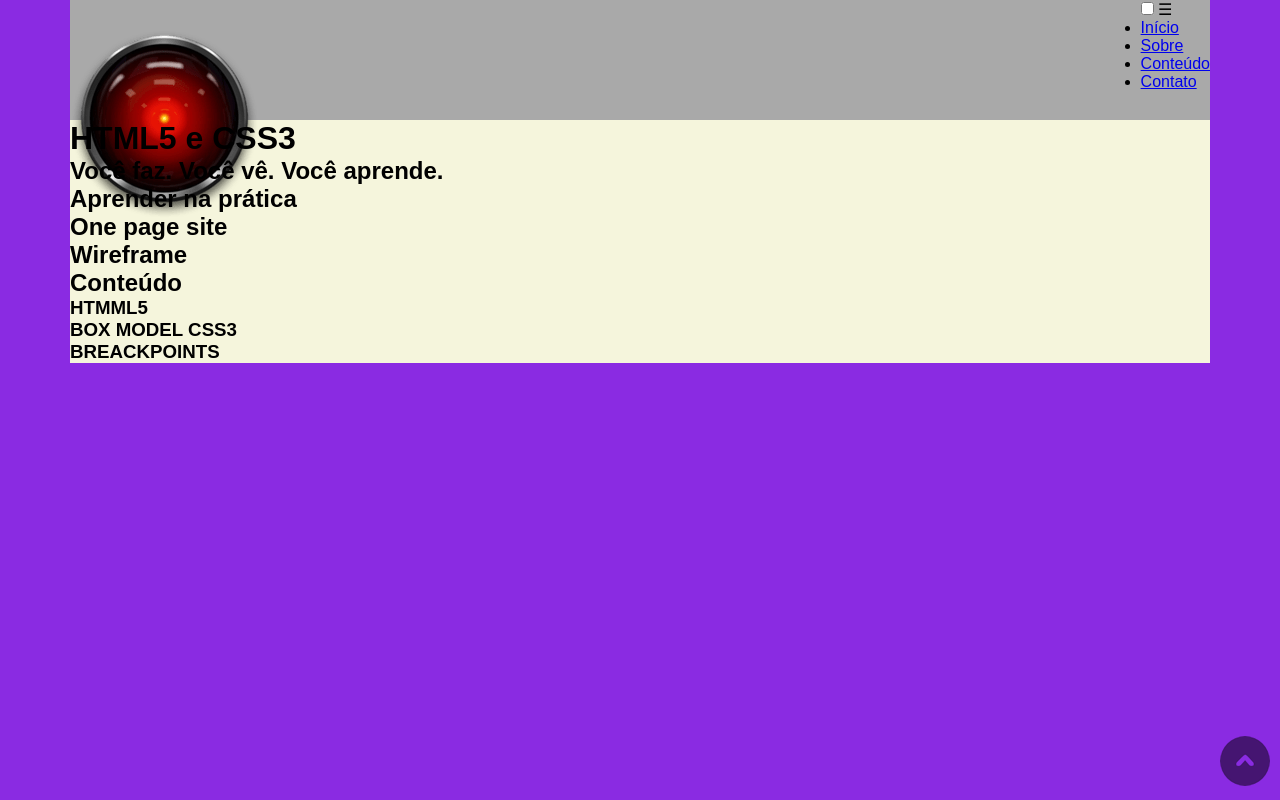
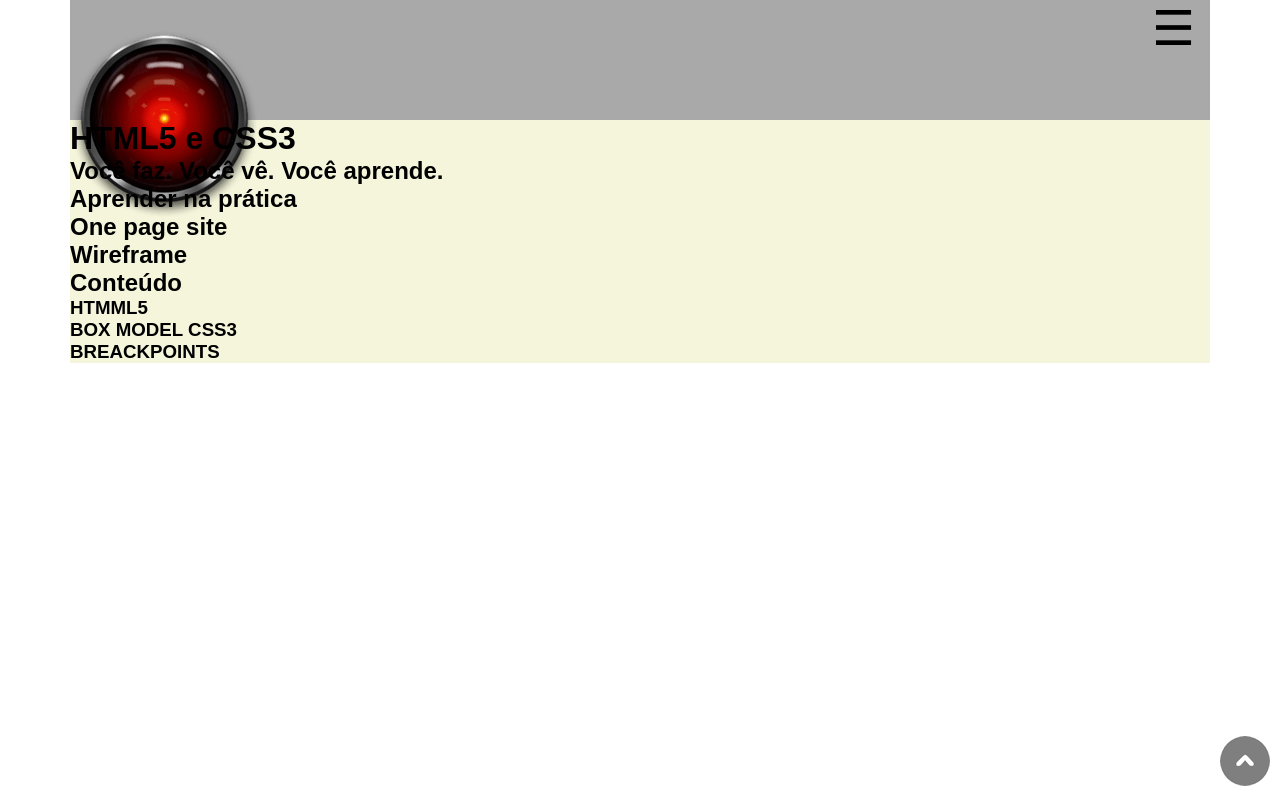
Before and after one commit to VioletaRS26/html5css3-onepage, a plain HTML site: page index.html in a window 1280 px wide. Drawn offline with Linux system fonts and the light colour scheme; a web font is replaced by a local one.

Commit message:
Finalização do menu

```diff
--- a/css/style.scss
+++ b/css/style.scss
@@ -39,11 +39,39 @@ header{
         height: 128px;
     }
 }
+
+#check{
+    display: none;
+}
+
+label{
+    font-size: 3em;
+    padding-right: 15px;
+}
+nav{
+    ul{
+        list-style: none;
+        background-color: #343538;
+        height: 100vh;
+        position: fixed;
+        top: 60px;
+        right: -100%;
+        li{
+            padding: 20px;
+            border-bottom: 1px solid #a9a9a9;
+            a{
+                text-decoration: none;
+                color: #ffff;
+            }
+        }
+    }
+}
+#check:checked ~ ul{
+    right: 0;
+}
 // Smartphone Landscape
 @media (min-width: 576px){
-    body{
-        background-color: aquamarine;
-    }
+
     .container{
         max-width: 540px;
     }
@@ -51,9 +79,7 @@ header{
 
 // Tablet Portrait
 @media (min-width: 768px){
-    body{
-        background-color: bisque;
-    }
+
     .container{
         max-width: 720px;
     }
@@ -61,18 +87,14 @@ header{
 
 //Tablet Landscape
 @media (min-width: 992px){
-    body{
-        background-color:deeppink;
-    }
+
     .container{
         max-width: 960px;
     }
 }
 //Desktop
 @media (min-width: 1200px){
-    body{
-        background-color:blueviolet;
-    }
+
     .container{
         max-width: 1140px;
     }
--- a/index.html
+++ b/index.html
@@ -17,7 +17,7 @@
                 <img src="img/logo.png" alt="hal 9000">
             </div>
             <nav>
-                <input type="checkbox" name="check" id="check">
+                <input type="checkbox" id="check">
                 <label for="check">&#x2630;</label>
                 <ul>
                     <li><a href="#inicio">Início</a></li>
```
Also changed, not shown: css/style.css, 1 other file.
